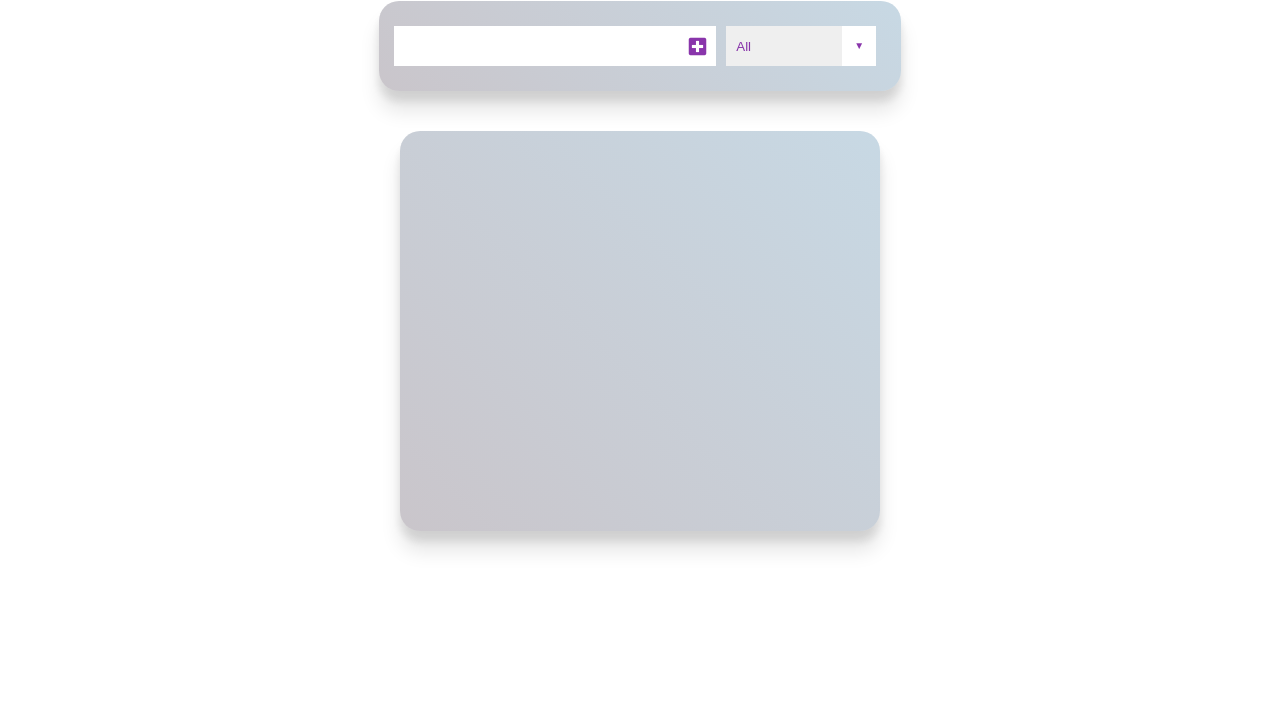
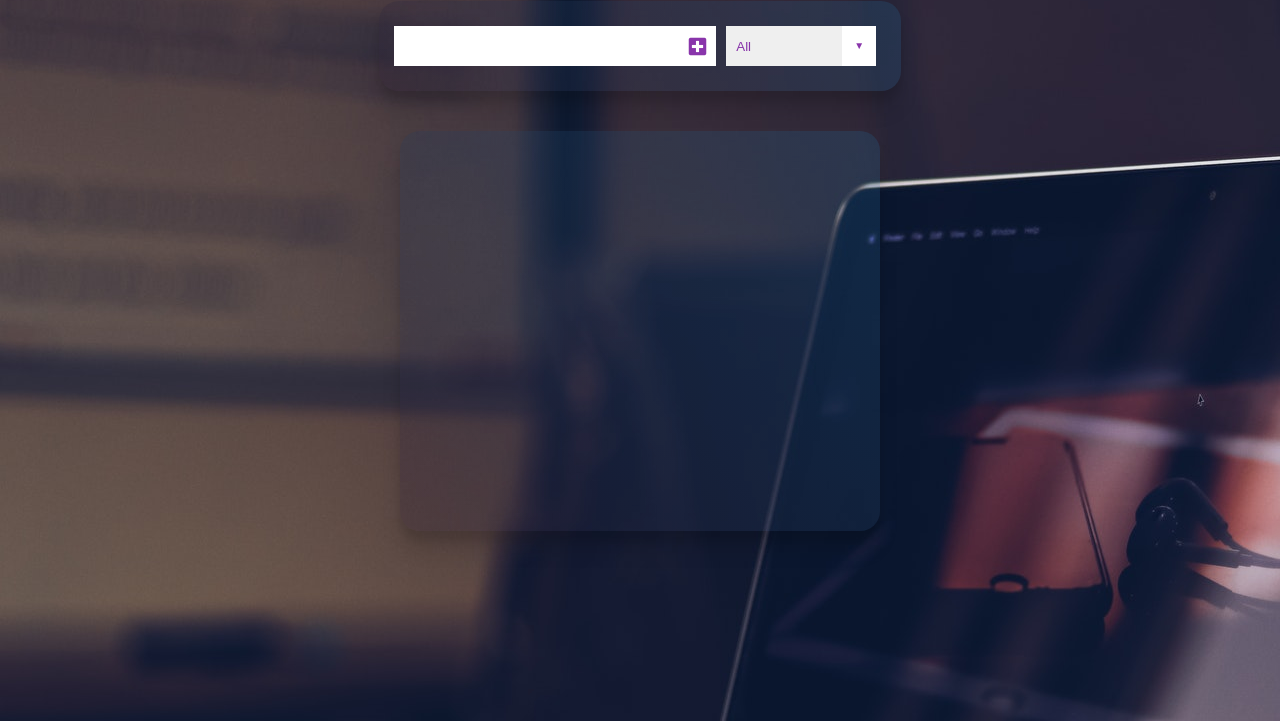
Before and after one commit to NozzyEz/js-todo, a plain HTML site: page index.html in a window 1280 px wide. Shown: the part 79-800 px from the top of the page. Drawn offline with Linux system fonts and the light colour scheme; the site is published under a folder, as on GitHub Pages, so addresses that start at the root find nothing.

Commit message:
background fixed

```diff
--- a/sass/style.css
+++ b/sass/style.css
@@ -1,6 +1,6 @@
 @font-face {
-  font-family: "Poppins";
-  src: url("../fonts/Poppins-Regular.ttf");
+  font-family: 'Poppins';
+  src: url('../fonts/Poppins-Regular.ttf');
 }
 
 * {
@@ -15,8 +15,8 @@ html {
 }
 
 body {
-  font-family: "Poppins", sans-serif;
-  background: url("/images/pexels-hasan-albari-1229861.jpg");
+  font-family: 'Poppins', sans-serif;
+  background: url('../images/pexels-hasan-albari-1229861.jpg');
   background-attachment: fixed;
   color: white;
   min-height: 100vh;
@@ -77,7 +77,7 @@ header {
 }
 
 .select::after {
-  content: "\25BC";
+  content: '\25BC';
   -webkit-transition: all 0.3s ease;
   transition: all 0.3s ease;
   position: absolute;
```
Lines whose indentation alone changed are shown as unchanged.
